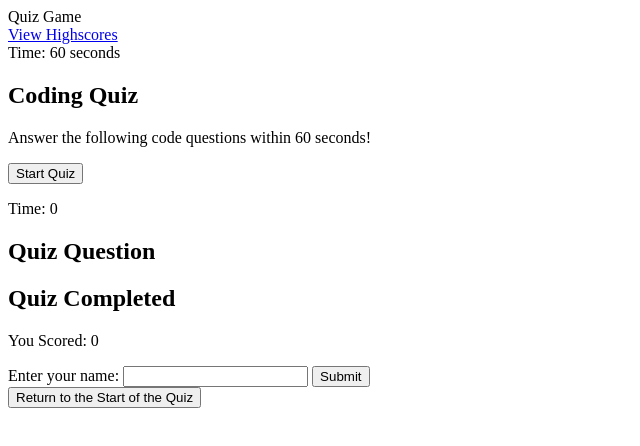
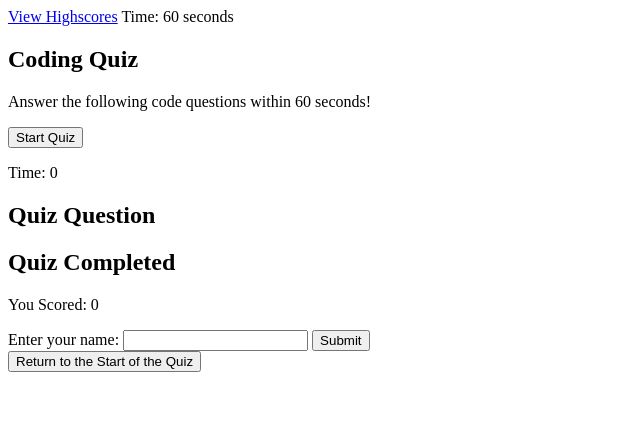
Before and after one commit to masonMO25/Coding-Quiz-Game, a plain HTML site: page index.html in a window 1280 px wide. Shown: the whole page, without its empty margins (0-640 px from the left). Drawn offline with Linux system fonts and the light colour scheme.

Commit message:
fixed html

```diff
--- a/index.html
+++ b/index.html
@@ -5,13 +5,11 @@
     <meta http-equiv="X-UA-Compatible" content="IE=edge">
     <meta name="viewport" content="width=device-width, initial-scale=1.0">
     <link rel="stylesheet" href="files/index.css"
-    <title>Quiz Game</title>
 </head>
 <body>
  <header>
     <nav class="navbar">
     <a class="navbar-brand" href="highscores.html">View Highscores</a>
-    <section class="navbar-text" id='restartButton'>
         Time: 60 seconds
     </section>
   </nav>
```
